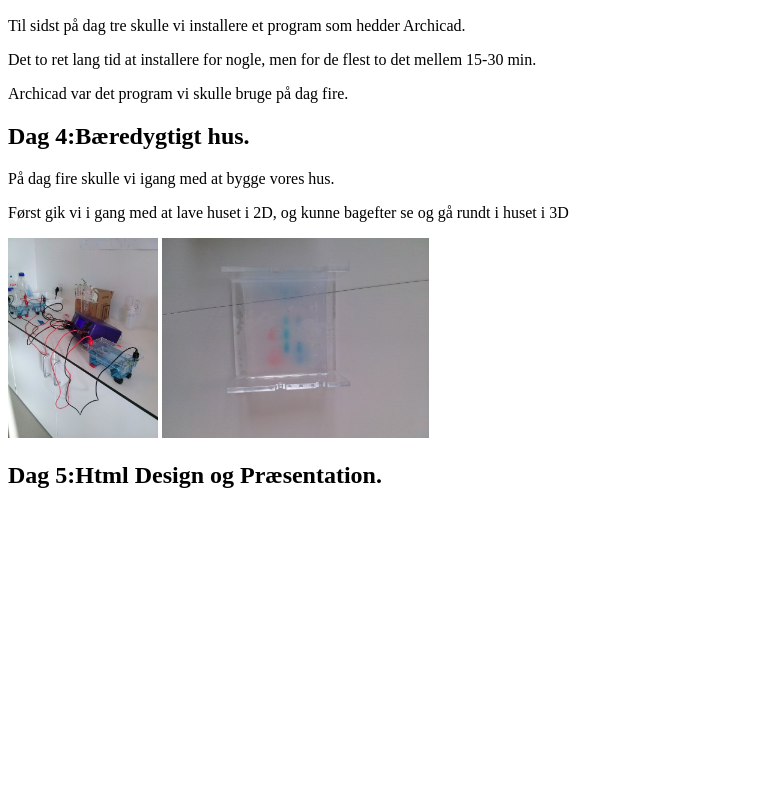
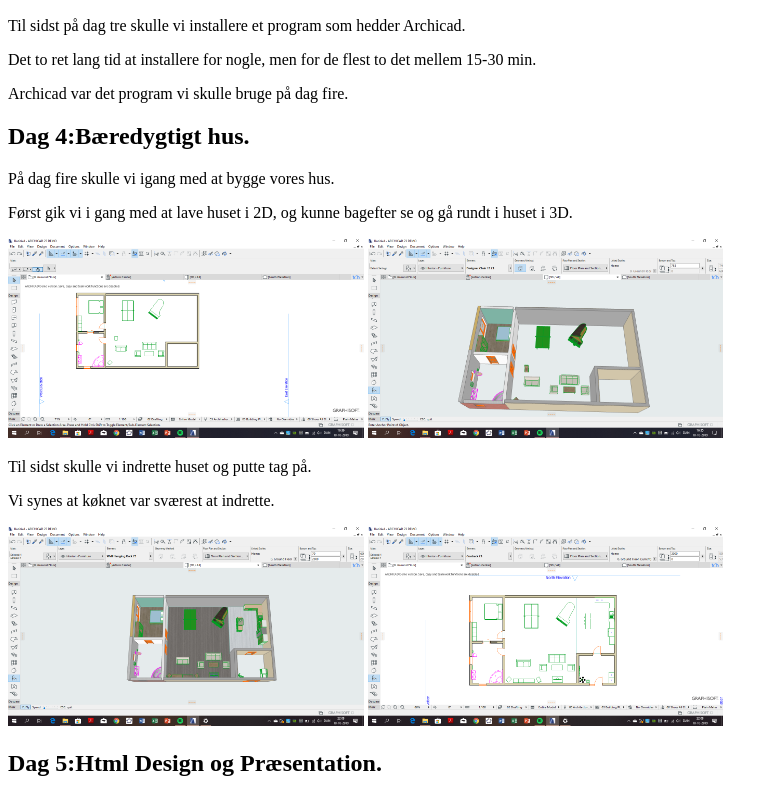
Before and after one commit to Wietae/wietae.github.io, a plain HTML site: page index.html in a window 1280 px wide. Shown: the part 1363-2160 px from the top of the page, without its empty margins (0-778 px from the left). Before the commit the page ends 1872 px from the top, so only its background shows below. Drawn offline with Linux system fonts and the light colour scheme.

Commit message:
billeder

```diff
--- a/index.html
+++ b/index.html
@@ -36,10 +36,14 @@
 
  <h2>Dag 4:Bæredygtigt hus.</h2>
  <p>På dag fire skulle vi igang med at bygge vores hus.</p>
- <p>Først gik vi i gang med at lave huset i 2D, og kunne bagefter se og gå rundt i huset i 3D</p>
-        <img src="CAM00736 (1).jpg" alt="IMG_0621" style="widows: 500px;px;height:200px;"> <img src="CAM00739.jpg" alt="IMG_0621" style="widows: 500px;px;height:200px;">
+ <p>Først gik vi i gang med at lave huset i 2D, og kunne bagefter se og gå rundt i huset i 3D.</p>
+        <img src="2019-10-10 (2).png" alt="IMG_0621" style="widows: 500px;px;height:200px;">    <img src="2019-10-10 (1).png" alt="IMG_0621" style="widows: 500px;px;height:200px;">
+<p>Til sidst skulle vi indrette huset og putte tag på.</p>
+<p>Vi synes at køknet var sværest at indrette.</p>
+<img src="2019-10-10 (4).png" alt="IMG_0621" style="widows: 500px;px;height:200px;">    <img src="2019-10-10 (5).png" alt="IMG_0621" style="widows: 500px;px;height:200px;">
 
-        <h2>Dag 5:Html Design og Præsentation.</h2>
+
+<h2>Dag 5:Html Design og Præsentation.</h2>
 
 
 
```
